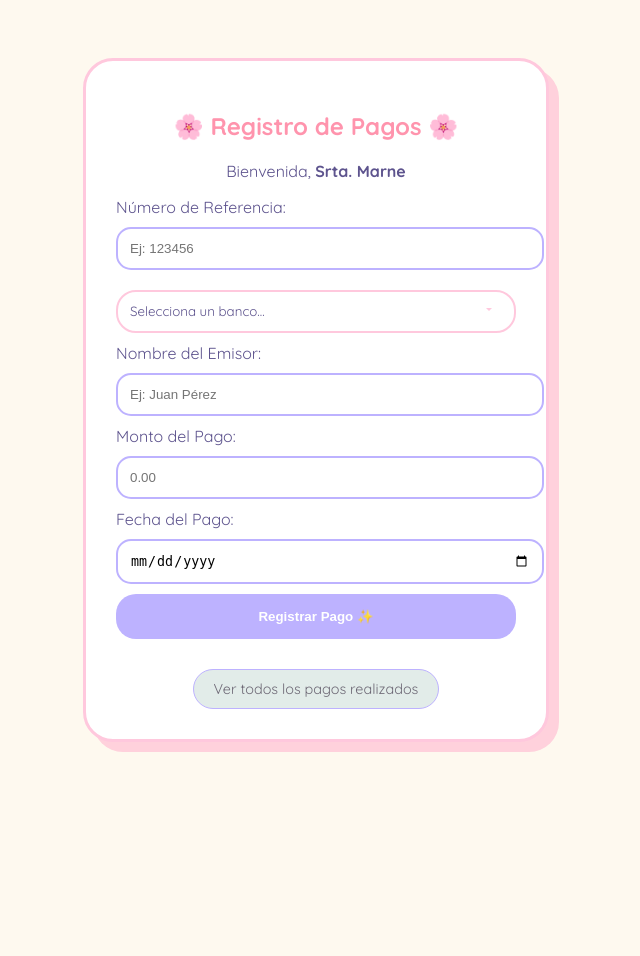
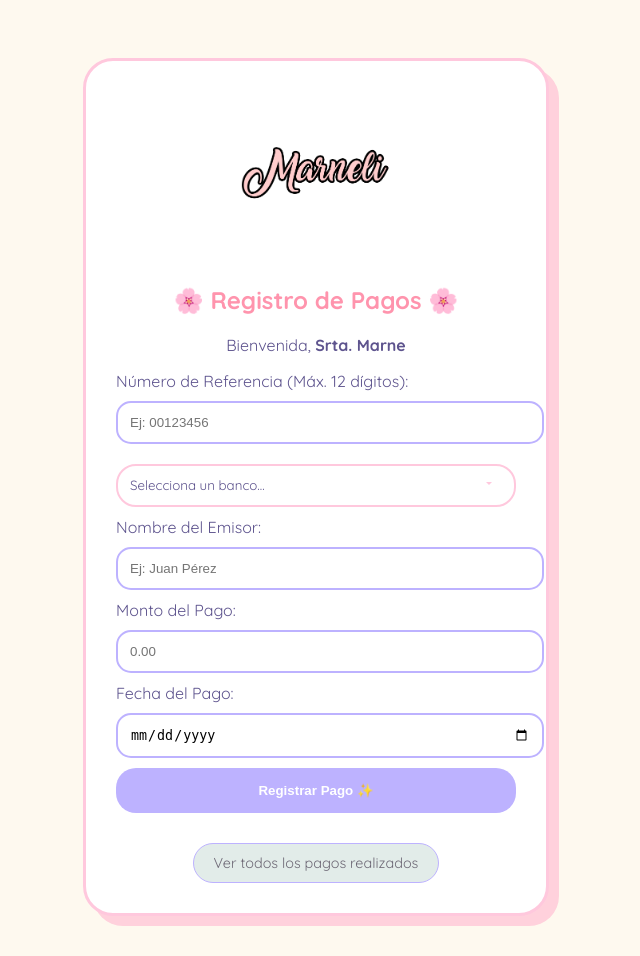
Before and after one commit to rbsxd1/marneli, a PHP site: page / in a window 1280 px wide. Shown: the top 956 px of the page, without its empty margins (324-964 px from the left). Before the commit the page ends 752 px from the top, so only its background shows below. Run offline with PHP 8.4, Linux system fonts and the light colour scheme.

Commit message:
Integrado logo oficial en el encabezado

```diff
--- a/ccs/estilito.css
+++ b/ccs/estilito.css
@@ -81,3 +81,16 @@ button:hover {
     font-size: 0.9em;
     border: 1px solid #BDB2FF;
 }
+
+.logo-sistema {
+    max-width: 180px; /* Ajusta el tamaño según te guste */
+    height: auto;
+    display: block;
+    margin: 0 auto 20px auto;
+    filter: drop-shadow(2px 4px 6px rgba(189, 178, 255, 0.3)); /* Sombra color lavanda */
+    transition: transform 0.3s ease;
+}
+
+.logo-sistema:hover {
+    transform: scale(1.05); /* Un pequeño efecto al pasar el mouse */
+}
--- a/index.php
+++ b/index.php
@@ -13,22 +13,24 @@
 </div>
 <?php endif; ?>
 <div class="contenedor-sistema">
+<div style="text-align: center; margin-top: 20px;">
+<img src="img/marneli.png" alt="Logo Marneli" style="max-width: 150px; height: auto; drop-shadow: 0 4px 8px rgba(0,0,0,0.1);">
+</div>
     <h2>🌸 Registro de Pagos 🌸</h2>
     <p style="text-align: center;">Bienvenida, <strong>Srta. Marne</strong></p>
 
     <form action="guardar_pago.php" method="POST">
-        <label>Número de Referencia:</label>
-        <label for="referencia"></label>
+    <label for="referencia">Número de Referencia (Máx. 12 dígitos):</label>
     <input
     type="text"
     name="referencia"
     id="referencia"
     class="input-pastel"
-        placeholder="Ej: 123456"
+    placeholder="Ej: 00123456"
+    maxlength="12"
     oninput="this.value = this.value.replace(/[^0-9]/g, '');"
     required
     >
-
         <select name="banco_emisor" id="banco_emisor" class="select-pastel" required>
         <option value="" disabled selected>Selecciona un banco...</option>
         <?php
```
Lines whose indentation alone changed are shown as unchanged.
